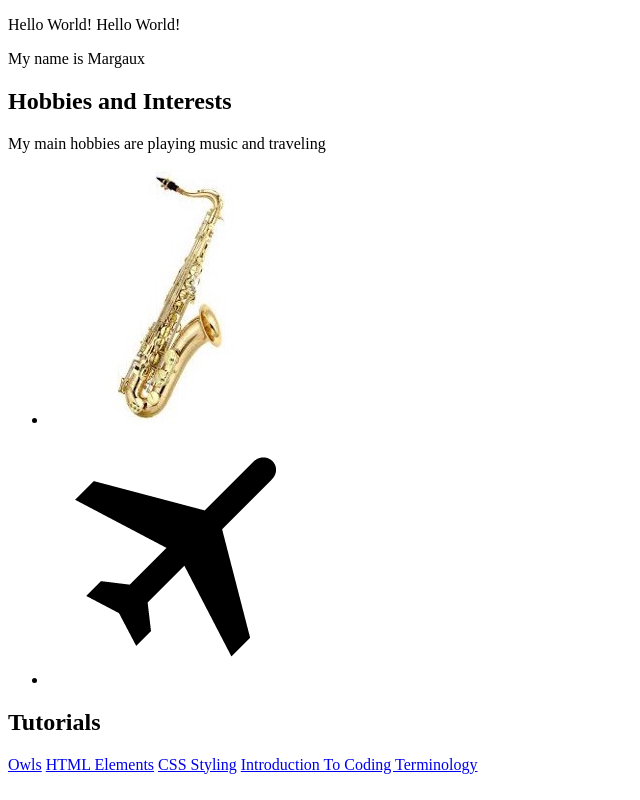
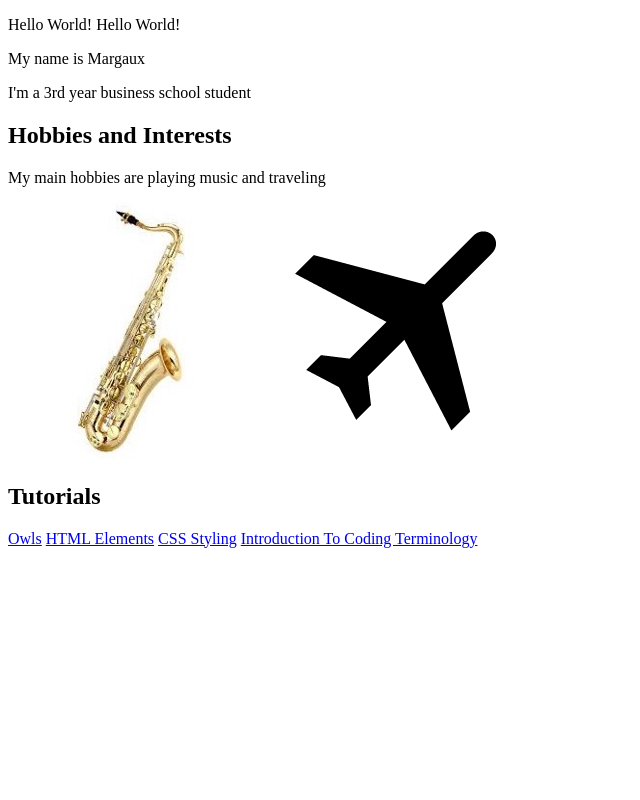
Before and after one commit to Margauxfassi/Margauxfassi.github.io, a plain HTML site: page index.html in a window 1280 px wide. Shown: the whole page, without its empty margins (0-640 px from the left). Drawn offline with Linux system fonts and the light colour scheme.

Commit message:
Add Hobbies

```diff
--- a/index.html
+++ b/index.html
@@ -8,15 +8,14 @@
     <div>
       <p>Hello World! Hello World!</p>
       <p>My name is Margaux</p>
+      <p>I'm a 3rd year business school student</p>
     </div>
 
     <div>
      <h2>Hobbies and Interests</h2>
       <p>My main hobbies are playing music and traveling</p>
-      <ul>
-        <li><img src="Images/img8.jpg" alt="saxo"></li>
-       <li><img src="Images/img9.jpg" alt="travel"></li>
-      </ul>
+      <img src="Images/img8.jpg" alt="saxo">
+      <img src="Images/img9.jpg" alt="travel">
     </div>
 
     <div>
```
